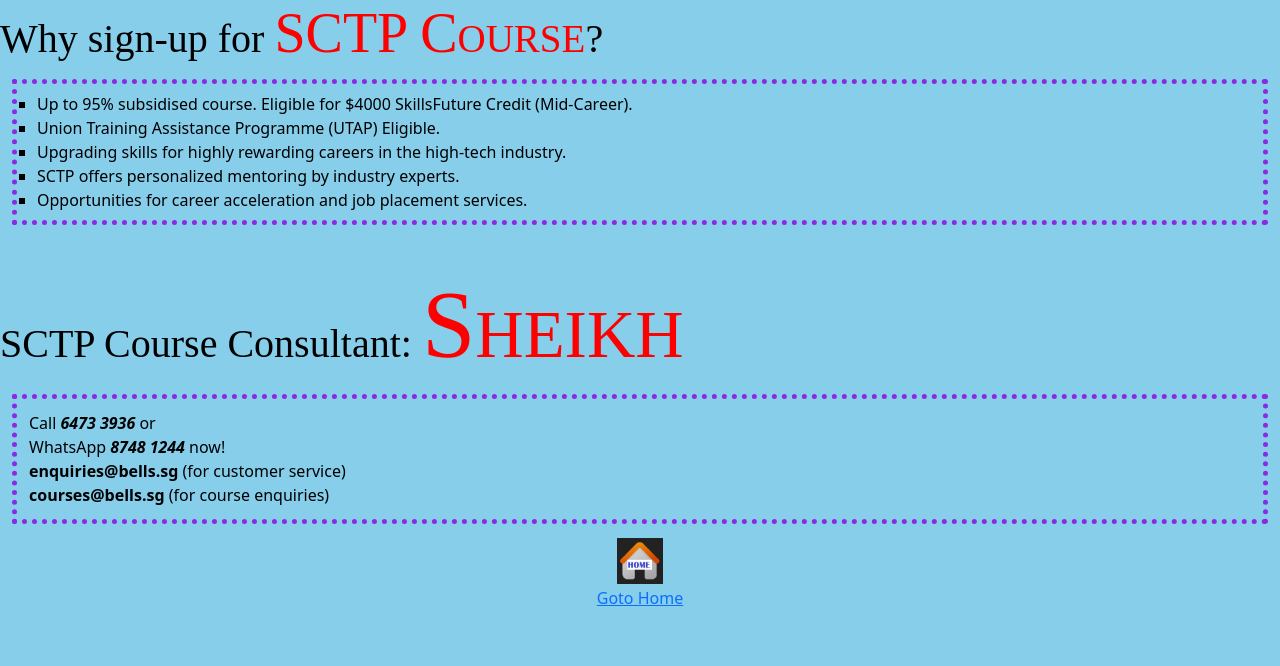
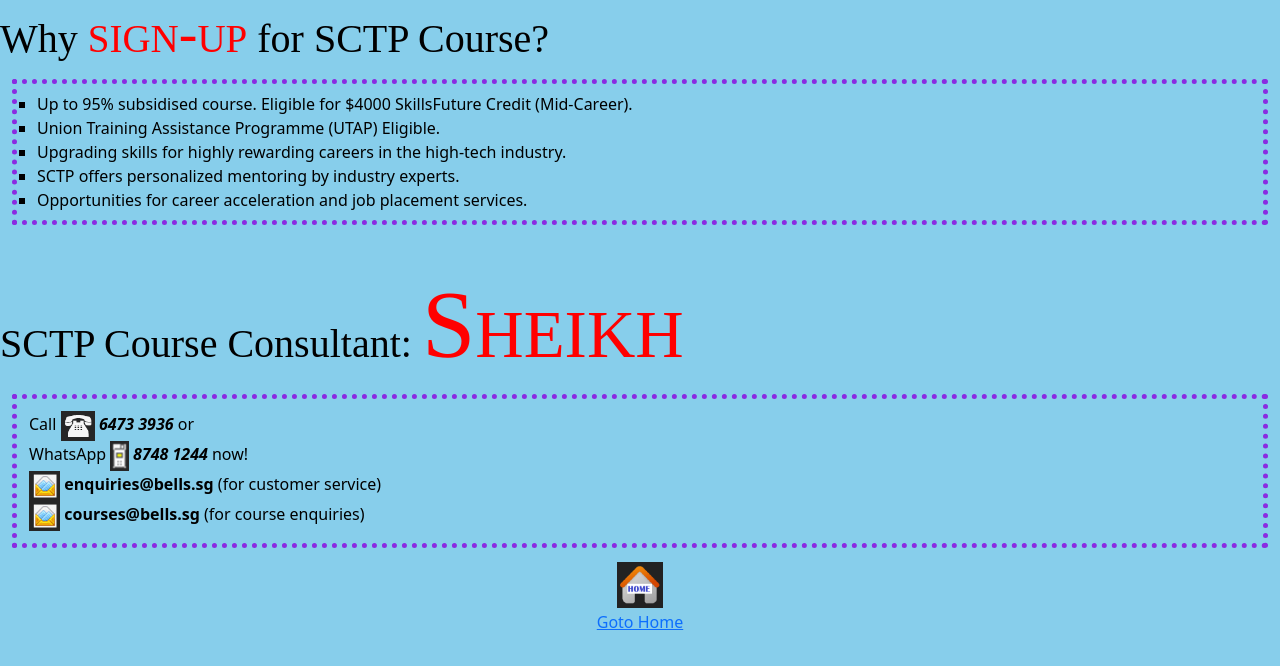
Before and after one commit to ngys9919/bells-test, a plain HTML site: page contact-us.html in a window 1280 px wide. Drawn offline with Linux system fonts and the light colour scheme.

Commit message:
3rd Draft

```diff
--- a/contact-us.html
+++ b/contact-us.html
@@ -43,7 +43,7 @@
 </head>
 <body>
     <div>
-        <h1>Why sign-up for <span style="font-variant: small-caps; font-size: 7vh; color: red;">SCTP Course</span>?</h1>
+        <h1>Why <span style="font-variant: small-caps; font-size: 7vh; color: red;">sign-up</span> for SCTP Course?</h1>
             <ul>
             <li>
                 Up to 95% subsidised course. Eligible
@@ -71,12 +71,15 @@
 
         <h1>SCTP Course Consultant: <span style="font-variant: small-caps; font-size: 12vh; color: red;">Sheikh</span></h1>
         <p id="contact-text">
-            Call <strong><em>6473 3936</em></strong> or
+            <!-- Call &#x0260E <strong><em>6473 3936</em></strong> or -->
+            Call <img src="img/phone.png" alt="phone image"class="img-fluid" id="logo"/> <strong><em>6473 3936</em></strong> or
             <br>
-            WhatsApp <strong><em>8748 1244</em></strong> now!
+            WhatsApp <img src="img/mobile.png" alt="mobile image"class="img-fluid" id="logo"/> <strong><em>8748 1244</em></strong> now!
             <br>
+            <img src="img/email.png" alt="email image"class="img-fluid" id="logo"/>
             <strong>enquiries@bells.sg</strong> (for customer service)
             <br>
+            <img src="img/email.png" alt="email image"class="img-fluid" id="logo"/>
             <strong>courses@bells.sg</strong> (for course enquiries)
         </p>
     </div>
```
Also changed, not shown: index.html (+1 -1 lines), img/2024-06-30 (3).png (added), img/coder.jpg (renamed from img/_today-coder_tomorrow.jpg), img/email.png (added), img/mobile.png (added), img/phone.png (added), 1 other file.
